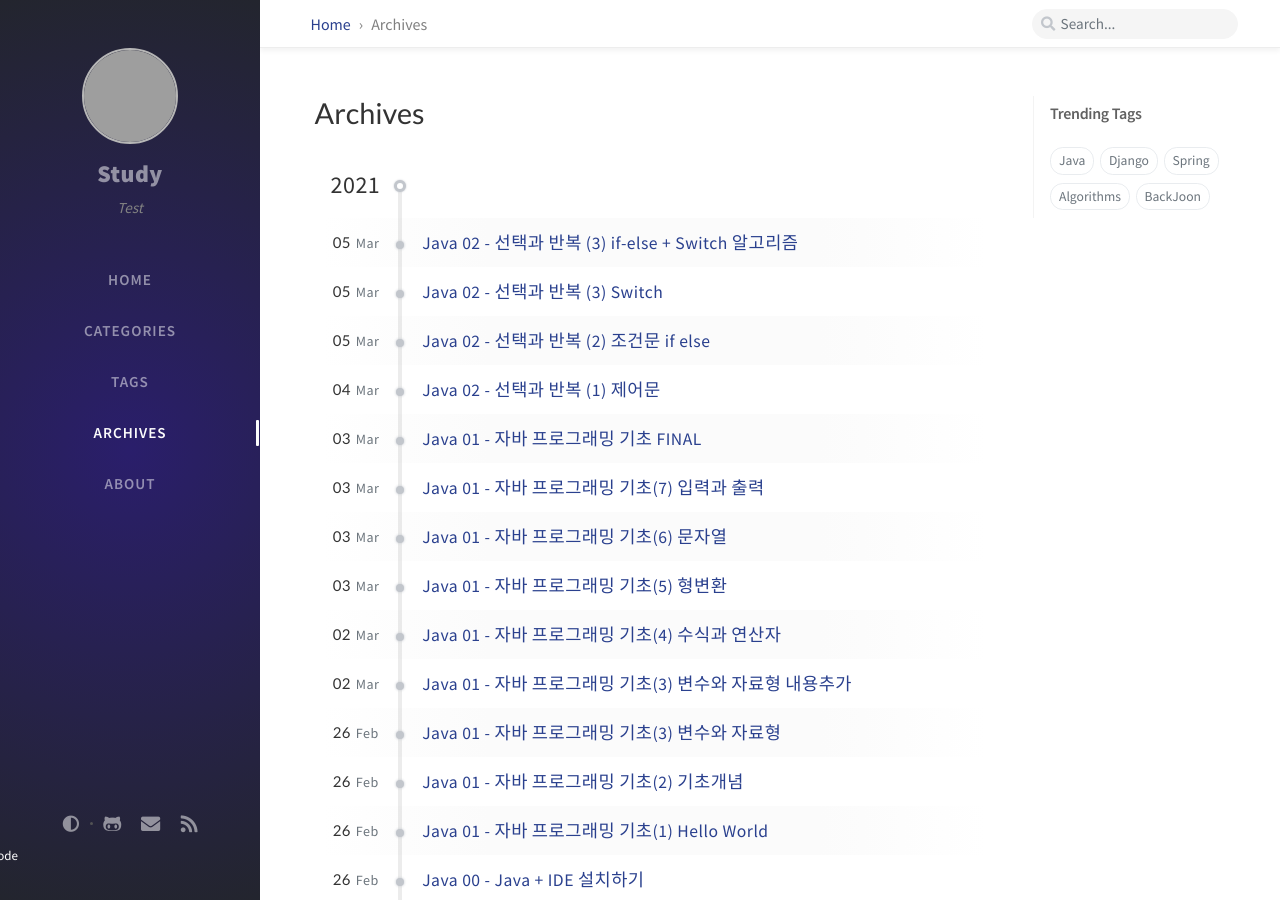
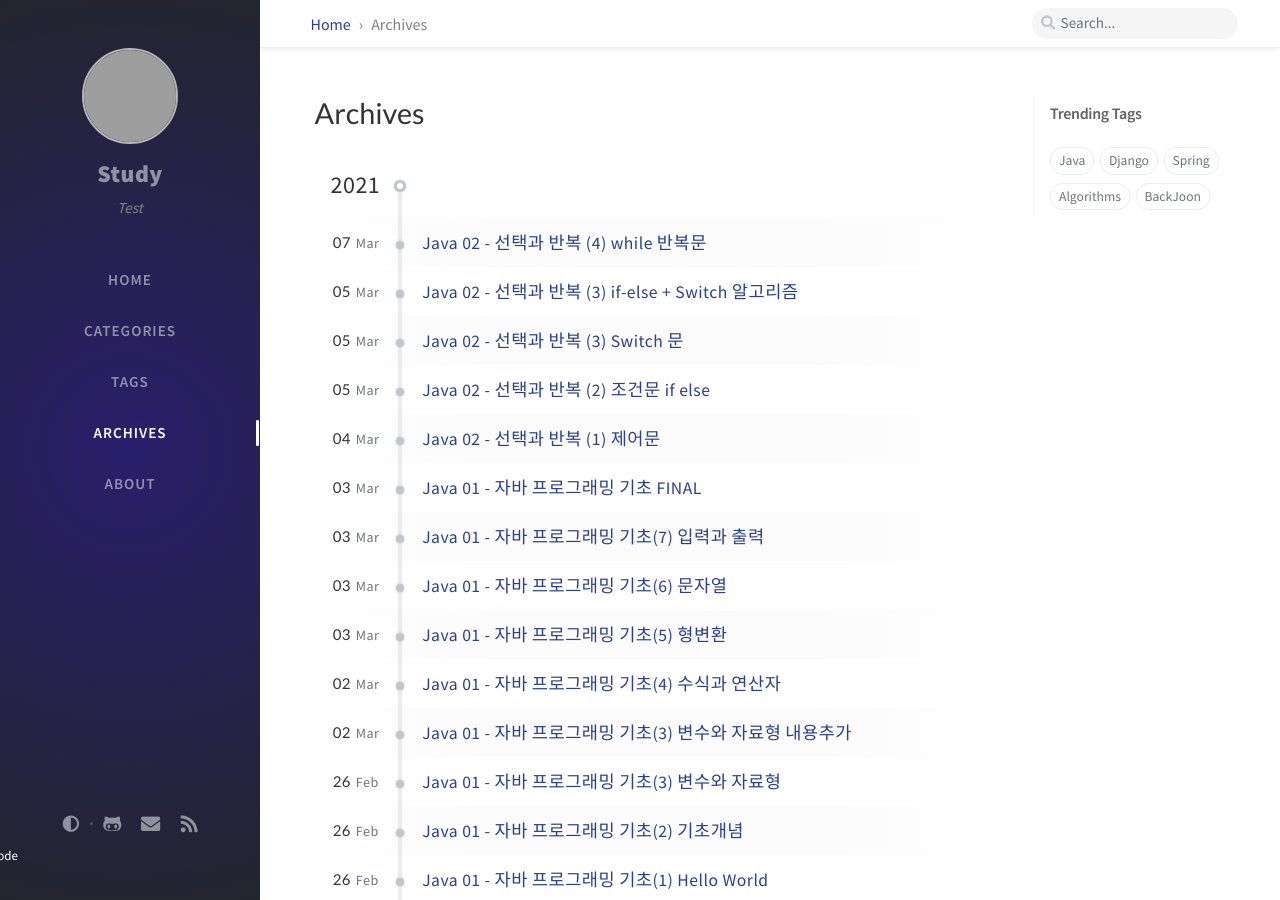
Before and after one commit to ksm0207/ksm0207.github.io, a Jekyll site: the page built from _tabs/archives.md, in a window 1280 px wide and 900 px high. Built offline with Jekyll 4.4.1, drawn with Linux system fonts in a browser that asks for light colours; nearby versions of some CDN libraries; comment, search, counter and statistics services are not loaded; some of the changed lines change nothing that is shown; grey boxes are pictures that could not be loaded.

Commit message:
Java 포스팅 시작(12)
- while문

````diff
--- a/_posts/2021-03-05-java10.md
+++ b/_posts/2021-03-05-java10.md
@@ -1,5 +1,5 @@
 ---
-title: Java 02 - 선택과 반복 (3) Switch
+title: Java 02 - 선택과 반복 (3) Switch 문
 author: Kim
 date: 2021-03-05 16:06 +0900   # 2019-08-20 19:34:00 0900
 categories : ["Java", ""]
--- /dev/null
+++ b/_posts/2021-03-07-java11.md
@@ -0,0 +1,144 @@
+---
+title: Java 02 - 선택과 반복 (4) while 반복문
+author: Kim
+date: 2021-03-07 14:53 +0900   # 2019-08-20 19:34:00 0900
+categories : ["Java", ""]
+tags: [Java,null]
+comments : true
+---
+
+# while 문
+
+반복문은 어떠한 일을 반복적으로 일을 처리하게 할수 있게 해줍니다<br>
+자바에서 지원하는 반복문에는 크게 나누어 `` while `` 문과 `` for `` 문이 있습니다<br>
+
+``while`` 문은  `` 어떠한 조건에 따라서  참(true) 일 경우 반복 실행 `` 에 사용하고<br>
+``for `` 문은 `` 정해진 횟수만큼 반복하는 경우 `` 에 사용됩니다<br>
+
+# while 문 파악하기
+
+다음은 while문의 기본 구조를 나타냅니다<br>
+
+<img src = "/post/images/while.png">
+
+```
+while ( (1) 조건식) {
+
+    (1) : 조건이 true 일경우 (2) 코드를 진행
+    (2) 수행하는 코드 : 조건이 false 일때까지 반복진행
+}
+```
+
+간단한 예제로 while 문의 첫 실습을 진행해보았습니다<br>
+
+```
+package part02;
+
+public class WhileTest {
+    public static void main(String [] args){
+
+        int number = 0;
+
+        while (number < 5){
+            number ++;
+            System.out.println("while 문이" + number + "번 실행 하였습니다 ");
+        }
+        System.out.println("프로그램 종료.");
+    }
+}
+```
+
+### 코드 분석
+
+```
+int number = 0; // number 변수는 현재 가지고 있는 값은 0
+
+while (number < 5){ // number 가 5보다 작다면
+    number ++; // number 값을 증가시키기
+    System.out.println("while 문이" + number + "번 실행 하였습니다 ");
+}
+Result = {
+
+    while 문이 1번 실행 하였습니다
+    while 문이 2번 실행 하였습니다
+    while 문이 3번 실행 하였습니다
+    while 문이 4번 실행 하였습니다
+    while 문이 5번 실행 하였습니다
+    프로그램 종료.
+}
+```
+### int number = 0 while (number < 5)
+```
+int number = 0;
+while (number < 5)
+```
+number 의 초기값은 0이고 한번 반복될 때마다 1씩 증가됩니다<br>
+따라서 ``0 -> 1 - > 2 -> 3 -> 4 `` 와 같이 증가하게 되고 number가 5가 되면 ```while (number < 5)``` 이 거짓이 되어<br>
+반복문이 종료됩니다<br>
+
+### 주의사항 - 무한루프
+
+아래 코드에서 주의해야되는 사항이 있습니다 만약 여기서 number 를 증가시키는 ``number++`` 가 없었다면<br>
+어떻게 될까요?<br>
+```
+while (number < 5){
+     System.out.println("while 문이" + number + "번 실행 하였습니다 ");
+
+} 코드를 이상태로 실행하게 되면?
+```
+
+조건식이 ``참`` 으로 계속 실행되면서 ``false`` 가 될수 없기 때문에 프로그램이 종료되지않고 무한으로 실행됩니다<br>
+이것은 증가 시킬값이 없어서 발생하는 현상이고 이것을 `` 무한루프 `` 라고 부릅니다<br>
+
+```
+while 문이0번 실행 하였습니다
+while 문이0번 실행 하였습니다
+while 문이0번 실행 하였습니다
+while 문이0번 실행 하였습니다
+while 문이0번 실행 하였습니다
+while 문이0번 실행 하였습니다
+while 문이0번 실행 하였습니다
+'
+'
+'
+```
+
+
+
+while 문의 조건식을 계산하면 boolean 값으로 반환하게 됩니다<br>
+조건식이 ``true`` 으로 계산되면 반복문장을 실행하면서 거짓으로 계산될때 까지 진행됩니다<br>
+
+# while 문을 이용한 예제 풀이
+### (1) 0부터 입력한 값 출력하기
+
+* 목표: 사용자로 부터 입력을 받아 0에서 시작하여 입력한 값까지 정수값을 출력합니다
+* 20을 입력하면 0부터 시작하여 19까지 출력하기
+
+```
+package part02;
+
+import java.util.Scanner;
+
+public class WhileExample01 {
+    public static void main(String [] args){
+
+        int number =0;
+        int default_value = 0;
+
+        Scanner scan = new Scanner(System.in);
+        System.out.println("입력한 값 까지 정수 값 입력 하기 : ");
+        number = scan.nextInt();
+
+        while (default_value < number){
+            System.out.println(default_value);
+            default_value ++;
+        }
+    }
+}
+Result = {
+입력한 값 까지 정수 값 입력 하기 :
+20
+
+0 1 2 3 4 5 6 7 8 9 10 11 12 13 14 15 16 17 18 19
+}
+```
````
Also changed, not shown: post/images/while.png (added).
